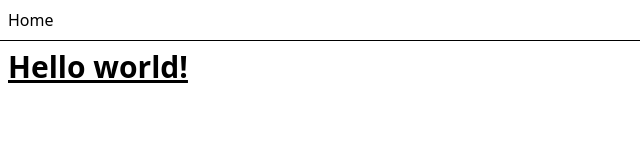
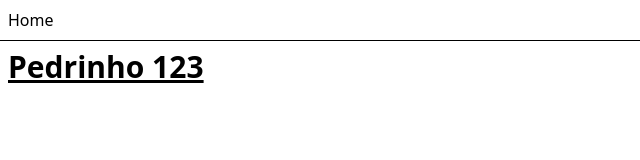
Before and after one commit to IRINEUSABIDO/conectaSI_Secretaria, a React (Vite) app: page / in a window 1280 px wide. Shown: the top 160 px of the page, without its empty margins (0-640 px from the left). Built offline with nearby package versions, Linux system fonts and the light colour scheme.

Commit message:
dev teste

```diff
--- a/src/routes/index.tsx
+++ b/src/routes/index.tsx
@@ -7,7 +7,7 @@
 function Index() {
   return (
     <div className="p-2">
-      <h1 className="text-3xl font-bold underline"> Hello world! </h1>
+      <h1 className="text-3xl font-bold underline"> Pedrinho 123 </h1>
     </div>
   );
 }
```
